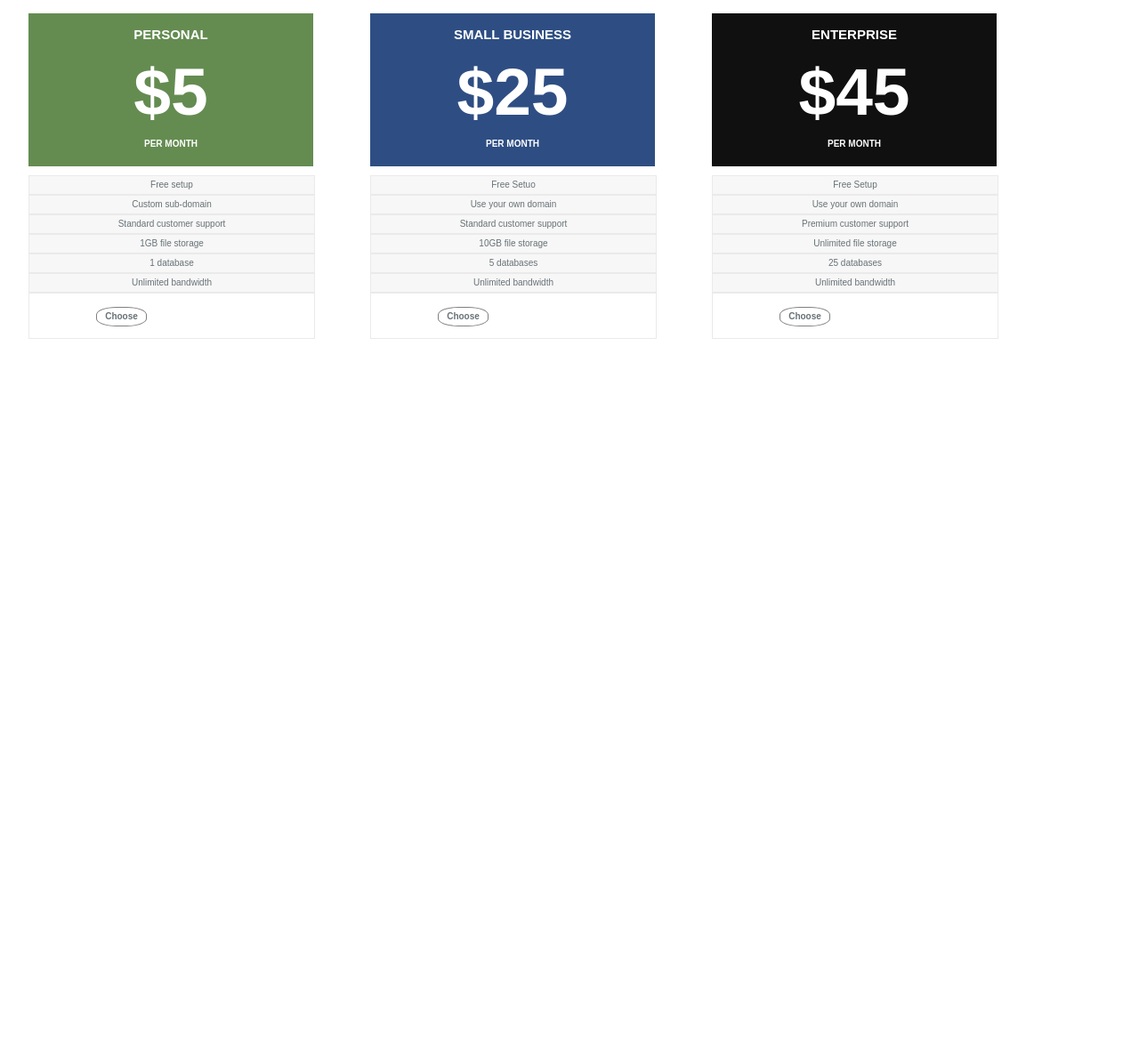
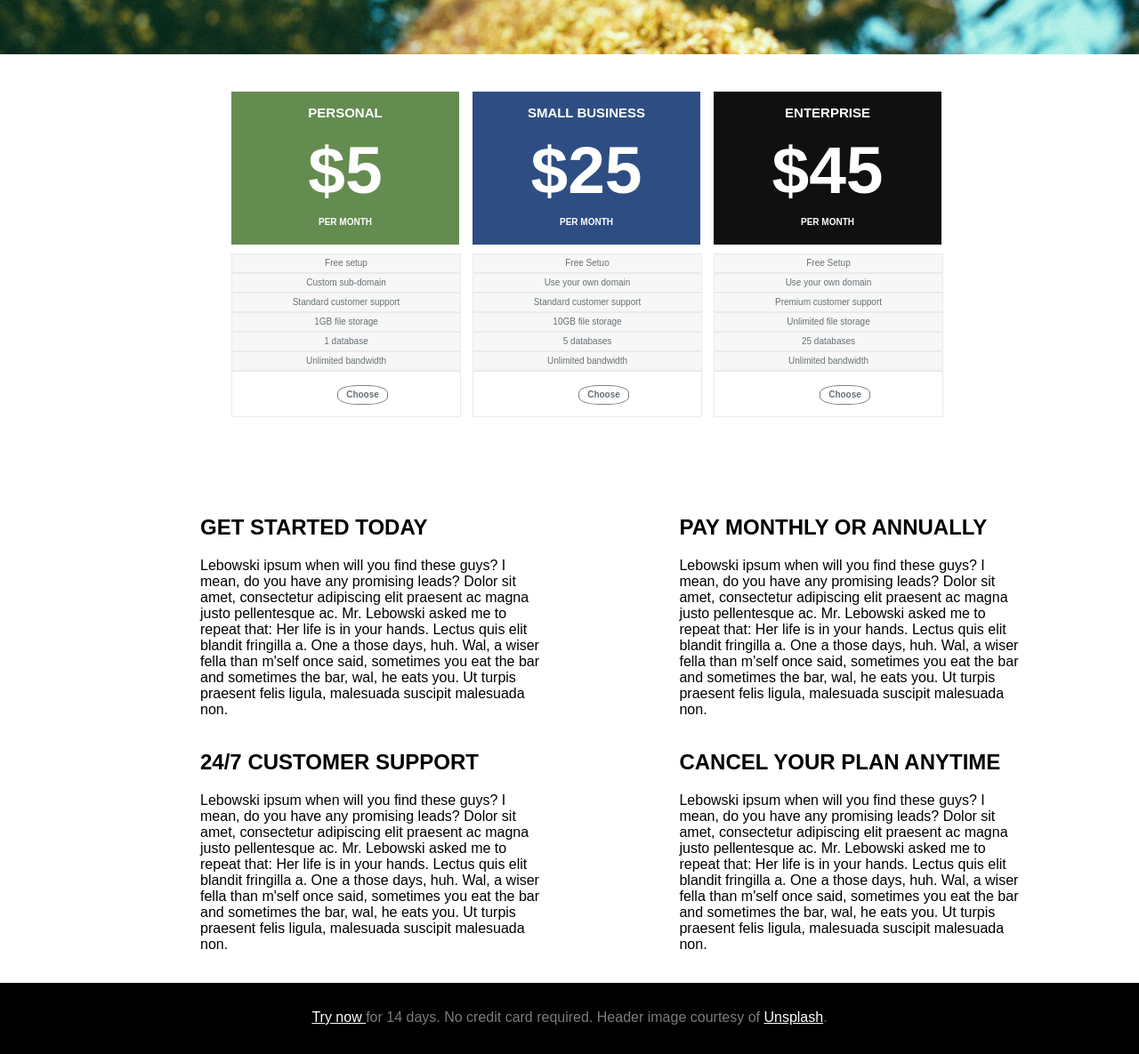
Before and after one commit to luketgriffith/normal, a plain HTML site: page index.html in a window 1280 px wide. Shown: the part 399-1584 px from the top of the page at 89% size. Before the commit the page ends 822 px from the top, so only its background shows below. Drawn offline with Linux system fonts and the light colour scheme.

Commit message:
more styling

```diff
--- a/index.html
+++ b/index.html
@@ -83,6 +83,28 @@
     </div>
   </div>
 </div>
-
+<div class="text">
+  <div class="start">
+    <h2>GET STARTED TODAY</h2>
+    <p>Lebowski ipsum when will you find these guys? I mean, do you have any promising leads? Dolor sit amet, consectetur adipiscing elit praesent ac magna justo pellentesque ac. Mr. Lebowski asked me to repeat that: Her life is in your hands. Lectus quis elit blandit fringilla a. One a those days, huh. Wal, a wiser fella than m'self once said, sometimes you eat the bar and sometimes the bar, wal, he eats you. Ut turpis praesent felis ligula, malesuada suscipit malesuada non.</p>
+  </div>
+  <div class="support">
+    <h2>24/7 CUSTOMER SUPPORT</h2>
+    <P>Lebowski ipsum when will you find these guys? I mean, do you have any promising leads? Dolor sit amet, consectetur adipiscing elit praesent ac magna justo pellentesque ac. Mr. Lebowski asked me to repeat that: Her life is in your hands. Lectus quis elit blandit fringilla a. One a those days, huh. Wal, a wiser fella than m'self once said, sometimes you eat the bar and sometimes the bar, wal, he eats you. Ut turpis praesent felis ligula, malesuada suscipit malesuada non.</P>
+  </div>
+</div>
+<div class="text2">
+  <div class="pay">
+    <h2>PAY MONTHLY OR ANNUALLY</h2>
+    <P>Lebowski ipsum when will you find these guys? I mean, do you have any promising leads? Dolor sit amet, consectetur adipiscing elit praesent ac magna justo pellentesque ac. Mr. Lebowski asked me to repeat that: Her life is in your hands. Lectus quis elit blandit fringilla a. One a those days, huh. Wal, a wiser fella than m'self once said, sometimes you eat the bar and sometimes the bar, wal, he eats you. Ut turpis praesent felis ligula, malesuada suscipit malesuada non.</P>
+  </div>
+  <div class="cancel">
+    <h2>CANCEL YOUR PLAN ANYTIME</h2>
+    <p>Lebowski ipsum when will you find these guys? I mean, do you have any promising leads? Dolor sit amet, consectetur adipiscing elit praesent ac magna justo pellentesque ac. Mr. Lebowski asked me to repeat that: Her life is in your hands. Lectus quis elit blandit fringilla a. One a those days, huh. Wal, a wiser fella than m'self once said, sometimes you eat the bar and sometimes the bar, wal, he eats you. Ut turpis praesent felis ligula, malesuada suscipit malesuada non.</p>
+  </div>
+</DIV>
+<div class="foot">
+  <p><a href="#">Try now </a>for 14 days. No credit card required. Header image courtesy of <a href="#">Unsplash</a>.</p>
+</div>
 </body>
 </html>
--- a/main.css
+++ b/main.css
@@ -1,6 +1,6 @@
 .logo{
   background-color: #FEFEFE;
-  height: 50px;
+  height: 40px;
 }
 .logolist{
   float: left;
@@ -16,15 +16,16 @@
 .main{
   background-image: url('img/background.jpg');
   background-size: 100%;
-  height: 300px;
+  height: 400px;
 }
 
 .main h1{
   text-align: center;
   color: white;
   margin-top: 20px;
-  padding-top: 115px;
-  line-height: 20px;
+  padding-top: 165px;
+  line-height: 30px;
+  font-size: 50px;
 }
 .types ul{
   color: #677175;
@@ -59,19 +60,19 @@
 
 }
 .personal{
-  width: 25%;
+  width: 20%;
   float: left;
-  margin:2.5%;
+  margin: 30px 15px 30px 260px;
 }
 .sb{
-  width: 25%;
+  width: 20%;
   float: left;
-  margin:2.5%;
+  margin: 30px 15px 30px 0;
 }
 .enterprise{
-  width: 25%;
+  width: 20%;
   float: left;
-  margin:2.5%;
+  margin: 30px 0px 30px 0px;
 }
 .greenbox{
   width: 100%;
@@ -99,7 +100,44 @@ li.ch{
   width: 55px;
   height: 20px;
   border-radius: 40%;
-  margin: 15px 75px;
+  margin: 15px 118px;
   font-weight: bold;
 
 }
+.text{
+  width: 30%;
+  height: 500px;
+  display: inline-block;
+  margin: 50px 50px 30px 225px;
+}
+.text2{
+  width: 30%;
+  height: 500px;
+  display: inline-block;
+  margin: 50px 50px 30px 100px;
+}
+.start{
+  display: inline-block;
+}
+.support{
+  display: inline-block;
+}
+.pay{
+  display: inline-block;
+}
+.cancel{
+  display: inline-block;
+}
+.foot{
+  height: 80px;
+  text-align: center;
+  background-color: black;
+}
+.foot p{
+  padding-top: 30px;
+  text-align: center;
+  color: #7B7B7B;
+}
+.foot a{
+  color: white;
+}
```
